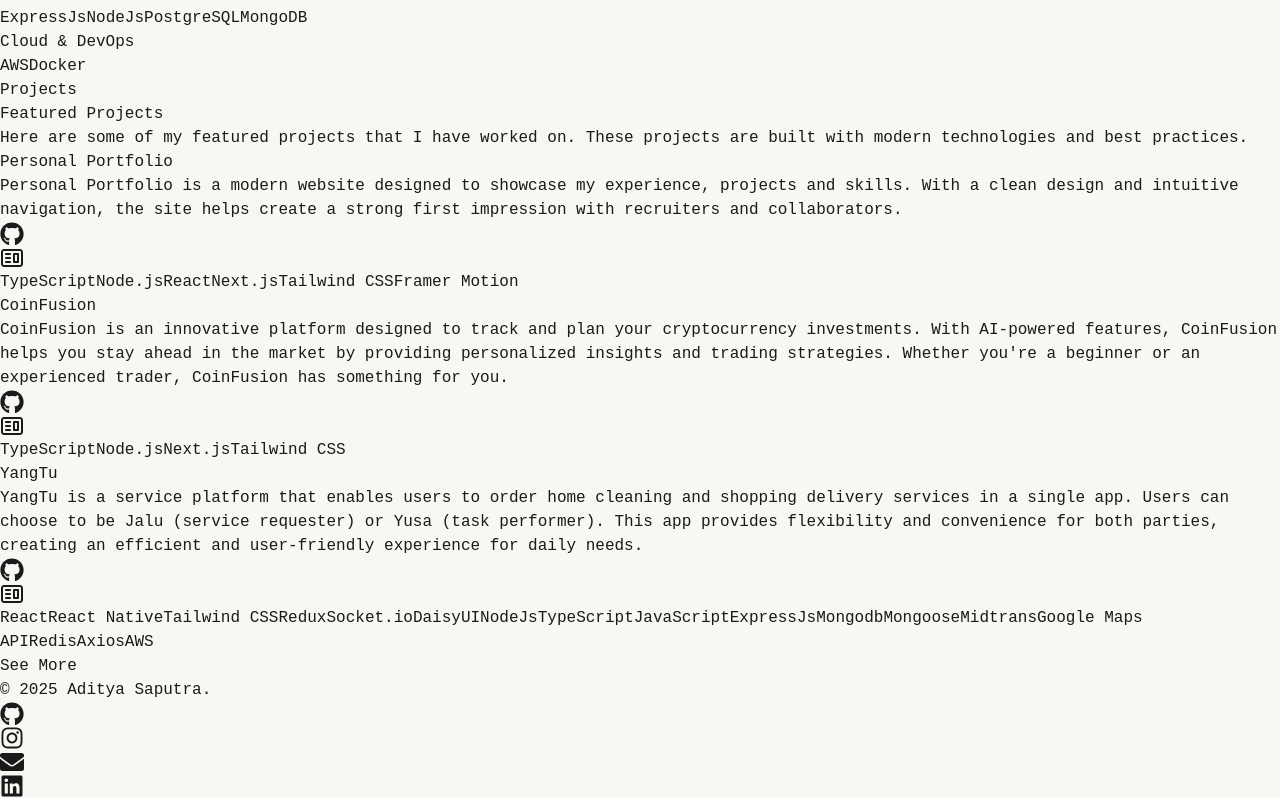
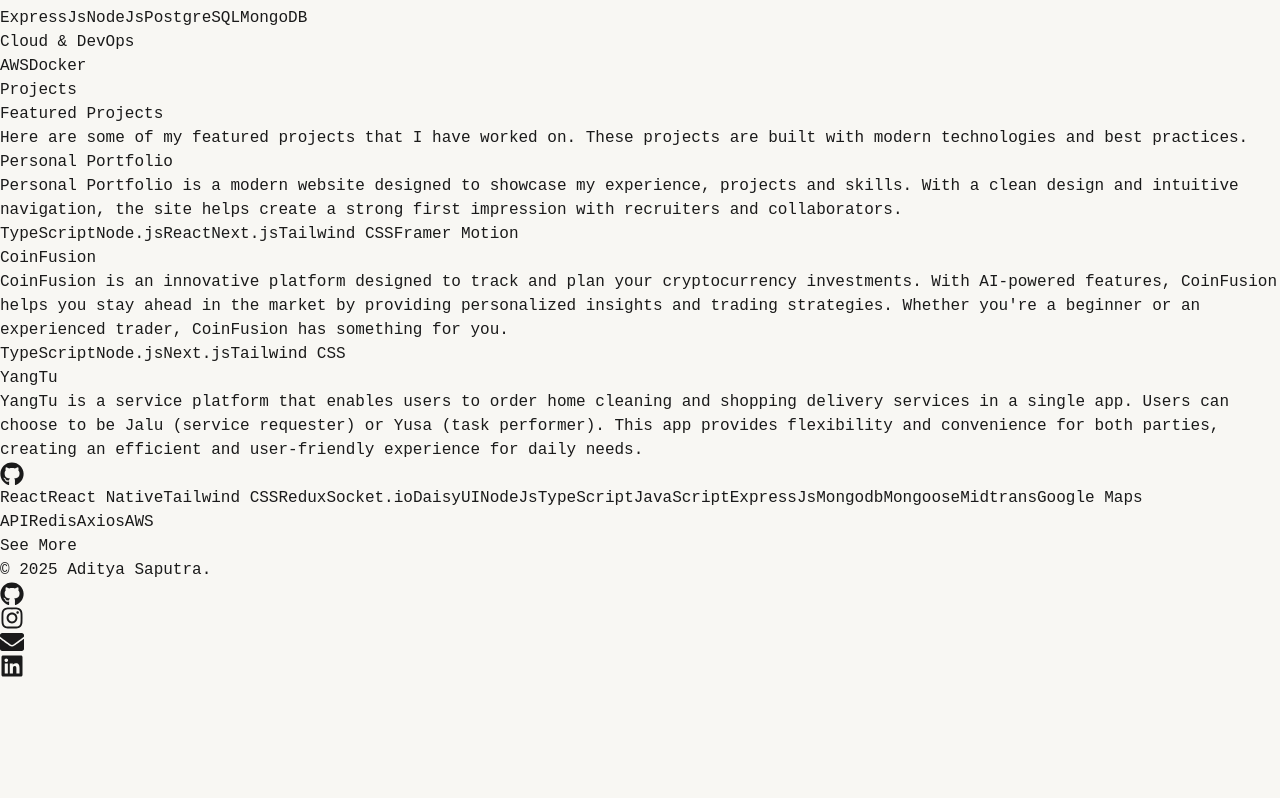
Before and after one commit to Adityasputra/personal-portfolio, a Next.js app: page / in a window 1280 px wide. Shown: the part 967-1765 px from the top of the page. After the commit the page ends 1645 px from the top, so only its background shows below. Built offline with nearby package versions, Linux system fonts and the light colour scheme.

Commit message:
feat : added condition for app url null or not

```diff
--- a/src/components/ui/SocialLink.tsx
+++ b/src/components/ui/SocialLink.tsx
@@ -2,8 +2,8 @@
 import { CgWebsite } from "react-icons/cg";
 
 interface SocialLinks {
-  githubUrl: string;
-  websiteUrl: string;
+  githubUrl?: string | null;
+  websiteUrl?: string | null;
 }
 
 interface SocialLinksProps {
@@ -14,12 +14,20 @@
   return (
     <div>
       <div className="flex gap-2">
-        <a href={project.githubUrl} target="_blank" rel="noopener noreferrer">
-          <FaGithub size={24} />
-        </a>
-        <a href={project.websiteUrl} target="_blank" rel="noopener noreferrer">
-          <CgWebsite size={24} />
-        </a>
+        {project.githubUrl && (
+          <a href={project.githubUrl} target="_blank" rel="noopener noreferrer">
+            <FaGithub size={24} />
+          </a>
+        )}
+        {project.websiteUrl && (
+          <a
+            href={project.websiteUrl}
+            target="_blank"
+            rel="noopener noreferrer"
+          >
+            <CgWebsite size={24} />
+          </a>
+        )}
       </div>
     </div>
   );
```
